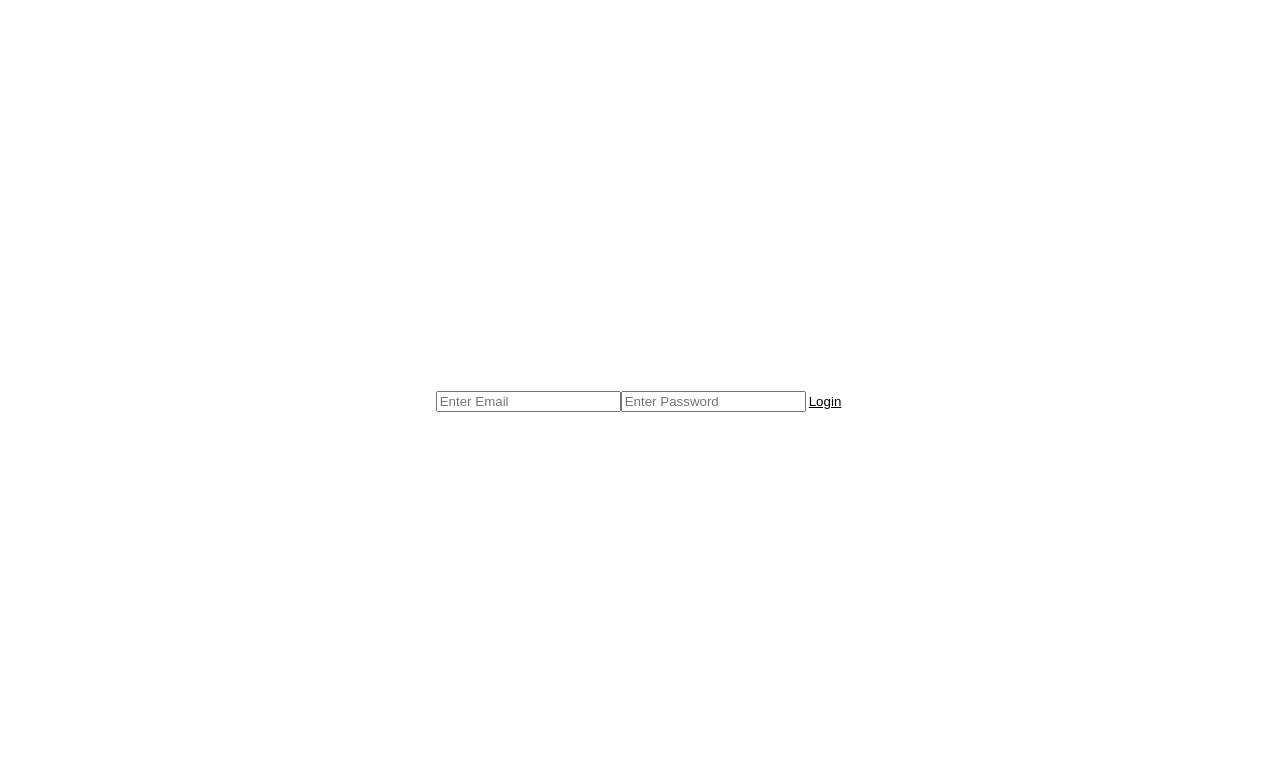
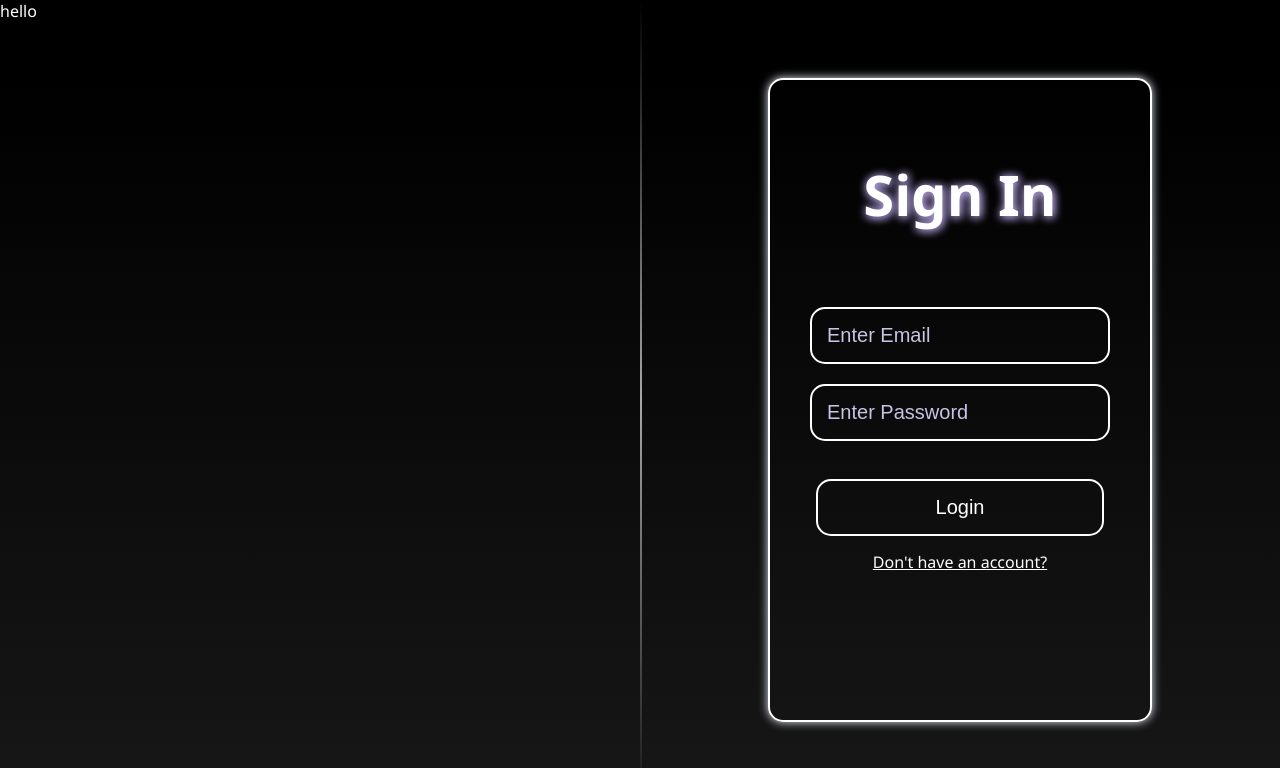
Before and after one commit to xu-gillian/htn-frontend-2024, a React (Create React App) app: page /login in a window 1280 px wide. Shown: the top 768 px of the page. Built offline with nearby package versions, Linux system fonts and the light colour scheme.

Commit message:
adding styling lgoin/register forms

```diff
--- a/src/App.tsx
+++ b/src/App.tsx
@@ -6,6 +6,7 @@ import { Routes, Route } from "react-router-dom";
 function App() {
     return (
         <Routes>
+            {/* public routes */}
             <Route path="/" element={<DisplayEvents />} />
             <Route path="/login" element={<LoginPage />} />
             <Route path="/register" element={<RegistrationPage />} />
--- /dev/null
+++ b/src/assets/css/AuthPage.css
@@ -0,0 +1,108 @@
+.login-wrapper {
+    width: 100%;
+    display: flex;
+    height: 100vh;
+    align-items: center;
+    justify-content: center;
+}
+
+.split {
+    height: 100%;
+    width: 50%;
+    position: fixed;
+    z-index: 1;
+    top: 0;
+    overflow-x: hidden;
+}
+
+.split.left {
+    left: 0;
+    border-right: 2px solid;
+    border-image: linear-gradient(#000000, #a8a8a8, rgb(23, 23, 23)) 1;
+}
+
+.split.right {
+    right: 0;
+    display: flex;
+    height: 100%;
+    align-items: center;
+    justify-content: center;
+}
+
+.auth-container {
+    width: 80%;
+    height: 80%;
+    margin: 0 20%;
+    border: 2px solid white;
+    border-radius: 15px;
+    box-shadow: 0px 0px 10px 0px #edf1fc;
+}
+
+.auth-title {
+    font-size: 3.5em;
+    width: 100%;
+    text-align: center;
+    padding-top: 10%;
+    color: white;
+    text-shadow: 1px 1px 10px rgb(185, 168, 230), 1px 1px 10px rgb(149, 135, 188);
+}
+
+.login-form {
+    padding: 10% 0;
+}
+
+input {
+    display: block;
+    padding: 15px;
+    background-color: transparent;
+    border: 2px solid white;
+    border-radius: 15px;
+    color: white;
+    font-size: 1.25em;
+    width: 70%;
+    margin: 0 auto;
+    margin-bottom: 20px;
+}
+
+input::placeholder {
+    color: rgb(202, 194, 227);
+}
+
+input:focus {
+    outline: none;
+    box-shadow: 0px 0px 10px 0px rgb(185, 168, 230);
+}
+
+.auth-button {
+    display: block;
+    padding: 15px;
+    background-color: transparent;
+    border: 2px solid white;
+    border-radius: 15px;
+    color: white;
+    font-size: 1.25em;
+    width: 76%;
+    margin: 0 auto;
+    margin-top: 10%;
+    margin-bottom: 15px;
+    text-decoration: none;
+}
+
+.auth-button:hover {
+    color: white;
+    text-shadow: 1px 1px 7px rgb(185, 168, 230), 1px 1px 7px rgb(149, 135, 188);
+    box-shadow: 0px 0px 10px 0px rgb(185, 168, 230);
+}
+
+.login-redirect {
+    width: fit-content;
+    display: flex;
+    color: white;
+    margin: 0 auto;
+    justify-content: center;
+}
+
+.login-redirect:hover {
+    color: white;
+    text-shadow: 1px 1px 7px rgb(185, 168, 230), 1px 1px 7px rgb(149, 135, 188);
+}
--- a/src/assets/css/LoginPage.css
+++ /dev/null
@@ -1,8 +0,0 @@
-.login-wrapper {
-    width: 100%;
-    display: flex;
-    height: 100vh;
-    align-items: center;
-    justify-content: center;
-    background-color: white;
-}
--- a/src/components/Auth/LoginPage.tsx
+++ b/src/components/Auth/LoginPage.tsx
@@ -1,11 +1,13 @@
-import React, { useState } from "react";
-import "../../assets/css/LoginPage.css";
-import { Link } from "react-router-dom";
+import React, { useContext, useState } from "react";
+import "../../assets/css/AuthPage.css";
+import { Link, Navigate } from "react-router-dom";
 import axios from "../../api/axios";
+import { useLoginState } from "../../context/loginState-context";
 
 const LoginPage: React.FC = () => {
     const [email, setEmail] = useState('');
     const [password, setPassword] = useState('');
+    const { loginState, setLoginState } = useLoginState();
 
     const loginHandler = async (e: React.FormEvent) => {
         e.preventDefault();
@@ -23,6 +25,7 @@ const LoginPage: React.FC = () => {
             console.log(JSON.stringify(response?.data))
             setEmail('');
             setPassword('');
+            setLoginState(true);
         } catch (err) {
             if (err instanceof Error) console.log(err.message);
         }
@@ -30,8 +33,13 @@ const LoginPage: React.FC = () => {
 
     return (
         <div className="login-wrapper">
-            <form onSubmit={loginHandler}>
+            <div className="split left">hello</div>
+            <div className="split right">
+                <div className="auth-container">
+                    <h1 className="auth-title">Sign In</h1>
+                    <form className="login-form" onSubmit={loginHandler}>
                         <input
+                            className="input"
                             type="text"
                             placeholder="Enter Email"
                             value={email}
@@ -39,14 +47,18 @@ const LoginPage: React.FC = () => {
                         />
 
                         <input
+                            className="input"
                             type="text"
                             placeholder="Enter Password"
                             value={password}
                             onChange={e => setPassword(e.target.value)}
                         />
 
-                <button type="submit">Login</button>
+                        <button className="auth-button" type="submit">Login{loginState ? <Navigate to="/"></Navigate> : <></>}</button>
+                        <Link className="login-redirect" to={"/register"}>Don't have an account?</Link>
                     </form>
+                </div>
+            </div>
         </div>
     );
 }
--- a/src/components/Auth/RegistrationPage.tsx
+++ b/src/components/Auth/RegistrationPage.tsx
@@ -1,17 +1,15 @@
 import React from "react";
 import { useState } from "react";
-import { Link } from "react-router-dom";
+import { Link, Navigate } from "react-router-dom";
 import axios from "../../api/axios";
 
 const RegistrationPage: React.FC = () => {
-    // const paperStlye = {
-    //     padding: 20, height: '70vh', width: 280, margin: "20px auto", "border-radius": "2%"
-    // }
-
     const [firstName, setFirstName] = useState('');
     const [lastName, setLastName] = useState('');
     const [email, setEmail] = useState('');
     const [password, setPassword] = useState('');
+    const [error, setError] = useState('');
+    const [success, setSuccess] = useState(false);
 
     const registerHandler = async (e: React.FormEvent) => {
         e.preventDefault();
@@ -33,16 +31,32 @@ const RegistrationPage: React.FC = () => {
             setLastName('');
             setPassword('');
             setEmail('');
+            setError('');
+            setSuccess(true);
         } catch (err) {
-            if (err instanceof Error) console.log(err.message);
+            if (err instanceof Error) {
+                if ((err.message).includes('400')) {
+                    setError('Please provide a username and password.');
+                } else if ((err.message).includes('409')) {
+                    setError('This email already exists');
+                } else if ((err.message).includes('500')) {
+                    setError('Server error. Please try again.');
+                }
+            }
+            setSuccess(false);
         }
 
     }
 
     return (
         <div className="login-wrapper">
+            <div className="split left">hello</div>
+            <div className="split right">
+                <div className="auth-container">
+                    <h1 className="auth-title">Sign Up</h1>
                     <form onSubmit={registerHandler}>
                         <input
+                            className="input"
                             type="text"
                             placeholder="First Name"
                             value={firstName}
@@ -50,6 +64,7 @@ const RegistrationPage: React.FC = () => {
                         />
 
                         <input
+                            className="input"
                             type="text"
                             placeholder="Last Name"
                             value={lastName}
@@ -57,6 +72,7 @@ const RegistrationPage: React.FC = () => {
                         />
 
                         <input
+                            className="input"
                             type="text"
                             placeholder="Enter Email"
                             value={email}
@@ -64,29 +80,18 @@ const RegistrationPage: React.FC = () => {
                         />
 
                         <input
+                            className="input"
                             type="text"
                             placeholder="Enter Password"
                             value={password}
                             onChange={e => setPassword(e.target.value)}
                         />
 
-                <button type="submit">Register</button>
+                        <button className="auth-button" type="submit">Register{success ? <Navigate to="/login"></Navigate> : <></>}</button>
+                        <Link className="login-redirect" to={"/login"}>Already have an account?</Link>
                     </form>
-
-
-
-            {/* <ThemeProvider theme={theme}> */}
-            {/* <Paper elevation={10} style={paperStlye}> */}
-            {/* <Grid>
-                    Login
-                </Grid> */}
-            {/* <TextField id="standard-basic" label="First Name" placeholder="Enter First Name" fullWidth required />
-                <TextField id="standard-basic" label="Last Name" placeholder="Enter Last Name" fullWidth required />
-                <TextField id="standard-basic" label="Email" placeholder="Enter Email" fullWidth required />
-                <TextField color="secondary" inputProps={{ style: { color: "white" } }} id="standard-basic" label="Password" placeholder="Enter Password" fullWidth required />
-                <Link to="/">Register</Link> */}
-            {/* </Paper> */}
-            {/* </ThemeProvider> */}
+                </div>
+            </div>
         </div>
     );
 }
--- a/src/components/MainPage.tsx
+++ b/src/components/MainPage.tsx
@@ -6,7 +6,6 @@ import { TEvent } from '../types/Events.types';
 import Details from './Events/Details';
 import { EventIdProvider } from '../context/eventId-context';
 import NavBar from './NavBar';
-import LoginStateProvider from '../context/loginState-context';
 
 const DisplayEvents: React.FC = () => {
     const [events, setEvents] = useState([]);
@@ -36,7 +35,6 @@ const DisplayEvents: React.FC = () => {
 
     return (
         <EventIdProvider>
-            <LoginStateProvider>
             {showEventDetails && <Details login={loggedin} onHideDetails={hideEventDetailsHandler} allEvents={events} onShowDetails={showEventDetailsHandler}></Details>}
             <NavBar allEvents={events} setDisplayEvents={setDisplayEvents}></NavBar>
             <div className="wrapper" >
@@ -49,7 +47,6 @@ const DisplayEvents: React.FC = () => {
             <div>
                 {displayEvents.length > 0 ? displayEvents.map((individualEvent: TEvent) => <Event event={individualEvent} login={loggedin} onShowDetails={showEventDetailsHandler} />) : (<Loader />)}
             </div>
-            </LoginStateProvider>
         </EventIdProvider>
     );
 }
--- a/src/components/NavBar.tsx
+++ b/src/components/NavBar.tsx
@@ -1,6 +1,7 @@
 import React, { useState } from "react";
 import { useLoginState } from "../context/loginState-context";
 import { TEvent } from "../types/Events.types";
+import { useNavigate } from "react-router-dom";
 
 // navigation component
 type NavBarProps = {
@@ -11,7 +12,7 @@ type NavBarProps = {
 const NavBar: React.FC<NavBarProps> = (props) => {
     const [navColour, setNavColour] = useState(false);
     const { loginState, setLoginState } = useLoginState();
-    const [loginText, setLoginText] = useState("Login");
+    const navigate = useNavigate();
 
     // change nav colour when scrolling
     const changeNavColour = () => {
@@ -23,22 +24,19 @@ const NavBar: React.FC<NavBarProps> = (props) => {
     }
     window.addEventListener('scroll', changeNavColour);
 
+    const loginHandler = () => {
+        if (loginState) {
+            setLoginState(false);
+            console.log('logging');
+        } else {
+            navigate("/login");
+        }
 
-    // handle the login state here - when it changes, change which events are displayed
-    const loginHandler = () => {
-        setLoginState(!loginState);
-        if (loginState) {
-            props.setDisplayEvents(props.allEvents);
-            setLoginText("Logout");
-        } else {
-            props.setDisplayEvents(props.allEvents.filter((ev: TEvent) => ev.permission === "public"));
-            setLoginText("Login");
-        }
     }
 
     return (
         <div className={navColour ? 'nav-top active' : 'nav-top'}>
-            <button className="login" onClick={loginHandler}>{loginText}</button>
+            <button className="login" onClick={loginHandler}>{loginState ? 'Logout' : 'Login'}</button>
         </div>
     );
 }
--- a/src/context/loginState-context.tsx
+++ b/src/context/loginState-context.tsx
@@ -6,14 +6,14 @@ type LoginStateType = {
     setLoginState: React.Dispatch<React.SetStateAction<boolean>>;
 };
 
-type eventIdProviderProps = {
+type loginStateProviderProps = {
     children: any;
 }
 
 const Context = React.createContext<LoginStateType>({} as LoginStateType);
 
-export const LoginStateProvider: React.FC<eventIdProviderProps> = (props) => {
-    const [loginState, setLoginState] = useState(true);
+export const LoginStateProvider: React.FC<loginStateProviderProps> = (props) => {
+    const [loginState, setLoginState] = useState(false);
 
     return (
         <Context.Provider value={{ loginState, setLoginState }}>
--- a/src/index.tsx
+++ b/src/index.tsx
@@ -2,7 +2,8 @@ import React from 'react';
 import ReactDOM from 'react-dom/client';
 import App from './App';
 import reportWebVitals from './reportWebVitals';
-import { BrowserRouter } from 'react-router-dom';
+import { BrowserRouter, Routes, Route } from 'react-router-dom';
+import LoginStateProvider from './context/loginState-context';
 
 const root = ReactDOM.createRoot(
 	document.getElementById('root') as HTMLElement
@@ -10,7 +11,9 @@ const root = ReactDOM.createRoot(
 root.render(
 	<React.StrictMode>
 		<BrowserRouter>
-			<App />
+			<LoginStateProvider>
+				<App />
+			</LoginStateProvider>
 		</BrowserRouter>
 	</React.StrictMode>
 );
```
Also changed, not shown: package.json (line endings or trailing spaces), 2 other files (tests, documents, lock files or other folders). Lines whose indentation alone changed are shown as unchanged.
